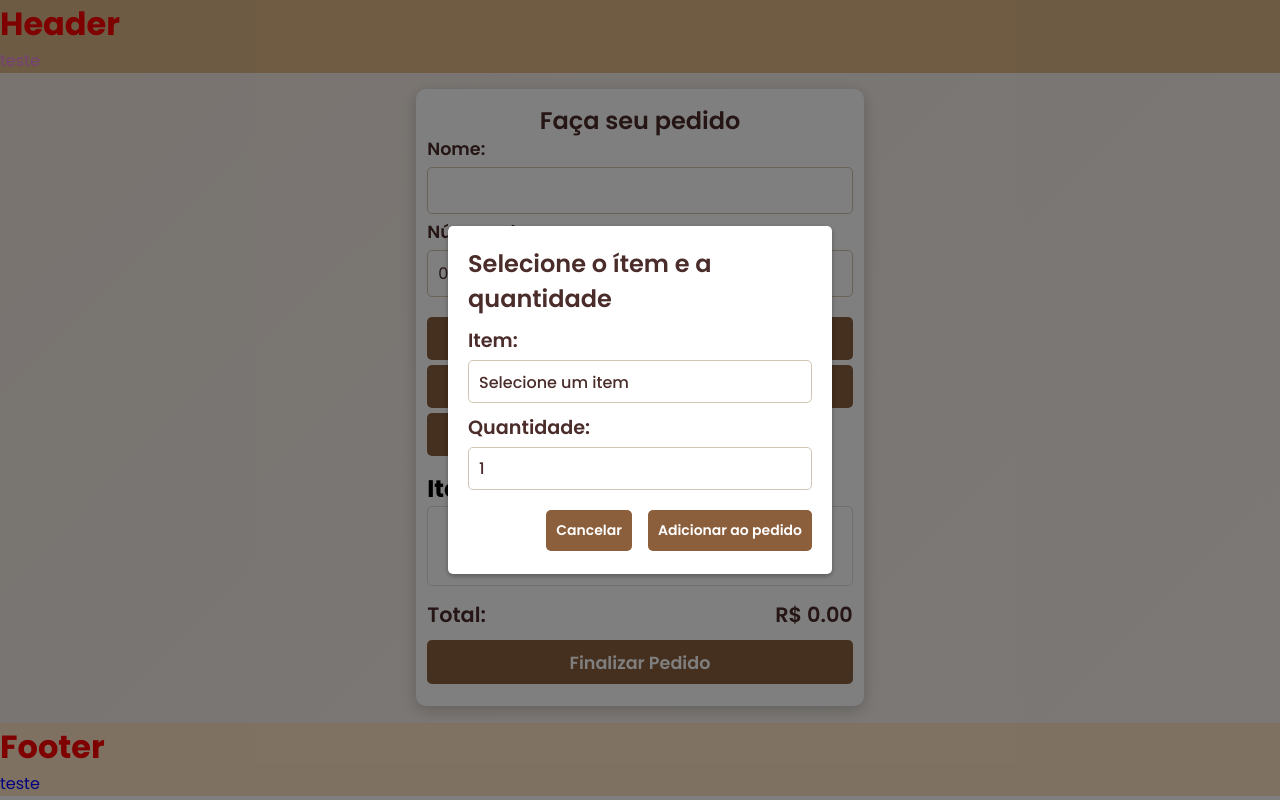
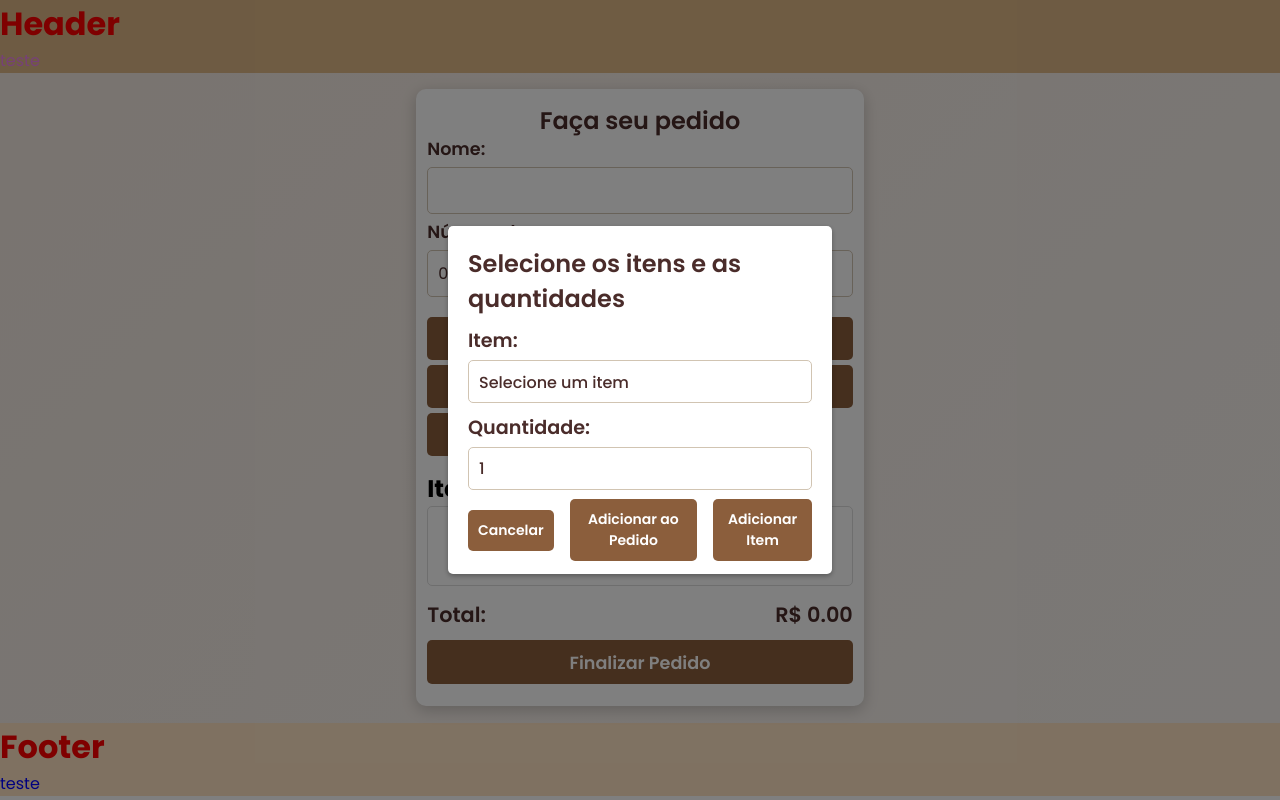
Before and after one commit to agleicesousa/cafe-do-amanha-react, a React (Vite) app: page /pedidos in a window 1280 px wide. Both pictures are taken after a click on the button "Cafés". Built offline with nearby package versions, Linux system fonts and the light colour scheme.

Commit message:
fix: qnd de item atualizada na lista

```diff
--- a/src/Components/Modal/Modal.jsx
+++ b/src/Components/Modal/Modal.jsx
@@ -3,18 +3,45 @@ import s from "./Modal.module.css";
 import { useState } from "react";
 
 export default function Modal({ closeModal, menuItems, addItemToPedido }) {
+  const [selectedItems, setSelectedItems] = useState([]);
   const [selectedItem, setSelectedItem] = useState("");
   const [quantidade, setQuantidade] = useState(1);
 
-  const handleAddItem = () => {
-    addItemToPedido(selectedItem, quantidade);
+  const addItem = () => {
+    if (selectedItem && quantidade > 0) {
+      const itemPrice = menuItems[selectedItem];
+      const itemTotal = itemPrice * quantidade;
+      const itemIndex = selectedItems.findIndex((item) => item.item === selectedItem);
+
+      if (itemIndex !== -1) {
+        const updatedItems = [...selectedItems];
+        updatedItems[itemIndex].quantidade += quantidade;
+        updatedItems[itemIndex].itemTotal += itemTotal;
+        setSelectedItems(updatedItems);
+      } else {
+        setSelectedItems((prevItems) => [
+          ...prevItems,
+          { item: selectedItem, quantidade, itemTotal },
+        ]);
+      }
+
+      setSelectedItem("");
+      setQuantidade(1);
+    }
+  };
+
+  const confirmItems = () => {
+    selectedItems.forEach(({ item, quantidade }) => {
+      addItemToPedido(item, quantidade);
+    });
+    closeModal();
   };
 
   return (
     <section className={s.modal}>
       <section className={s.container_modal} id="modal">
         <section className={s.section_modal}>
-          <h2>Selecione o ítem e a quantidade</h2>
+          <h2>Selecione os itens e as quantidades</h2>
           <div className={s.produtos_modal}>
             <section className={s.section_produtos_modal}>
               <div className={s.item_modal}>
@@ -23,6 +50,7 @@ export default function Modal({ closeModal, menuItems, addItemToPedido }) {
                   <select
                     name="itens"
                     id="itens"
+                    value={selectedItem}
                     onChange={(e) => setSelectedItem(e.target.value)}
                   >
                     <option value="">Selecione um item</option>
@@ -46,11 +74,33 @@ export default function Modal({ closeModal, menuItems, addItemToPedido }) {
                 min="1"
               />
             </section>
-            <section className={s.btn_modal}>
-              <button className={s.btn_cancelar} onClick={closeModal}>Cancelar</button>
-              <button className={s.btn_adicionar} onClick={handleAddItem}>Adicionar ao pedido</button>
-            </section>
           </div>
+
+          {/* Lista de itens adicionados */}
+          {selectedItems.length > 0 && (
+            <div className={s.lista_itens_modal}>
+              <h3>Itens adicionados:</h3>
+              <ul>
+                {selectedItems.map((item, index) => (
+                  <li key={index}>
+                    {item.quantidade}x {item.item} - R$ {item.itemTotal.toFixed(2)}
+                  </li>
+                ))}
+              </ul>
+            </div>
+          )}
+
+          <section className={s.btn_modal}>
+            <button className={s.btn_cancelar} onClick={closeModal}>
+              Cancelar
+            </button>
+            <button className={s.btn_confirmar} onClick={confirmItems}>
+              Adicionar ao Pedido
+            </button>
+            <button className={s.btn_add_item} onClick={addItem}>
+                Adicionar Item
+            </button>
+          </section>
         </section>
       </section>
     </section>
--- a/src/Components/Modal/Modal.module.css
+++ b/src/Components/Modal/Modal.module.css
@@ -127,16 +127,70 @@
         }
       }
 
+      .lista_itens_modal {
+        display: flex;
+        flex-direction: column;
+        align-items: center;
+        justify-content: space-between;
+        height: 35%;
+        width: 100%;
+
+        h3 {
+          font-size: 1.2rem;
+          font-weight: 600;
+          color: var(--text-color);
+          margin-bottom: 5px;
+        }
+
+        ul {
+          list-style-type: none;
+          width: 100%;
+          height: 100%;
+          overflow-y: auto;
+
+          li {
+            display: flex;
+            justify-content: space-between;
+            margin-bottom: 5px;
+            width: 100%;
+            background-color: white;
+            font-size: 1rem;
+            font-weight: 500;
+            color: var(--text-color);
+            padding: 3px;
+            outline: none;
+            appearance: none;
+          }
+        }
+      }
+
       .btn_modal {
         width: 100%;
         height: 3rem;
         margin-top: 1rem;
         display: flex;
-        justify-content: flex-end;
+        justify-content: center;
         align-items: center;
         gap: 1rem;
 
-        .btn_adicionar,
+        .btn_confirmar,
+        .btn_add_item {
+          background: var(--bg-primary-color);
+          border-radius: 5px;
+          border: none;
+          padding: 10px;
+          font-size: 14px;
+          font-weight: 600;
+          color: white;
+          transition: background 0.3s ease, transform 0.2s ease;
+          cursor: pointer;
+
+          &:hover {
+            background: #6e452d;
+            transform: scale(1.05);
+          }
+        }
+
         .btn_cancelar {
           background: var(--bg-primary-color);
           border-radius: 5px;
```
